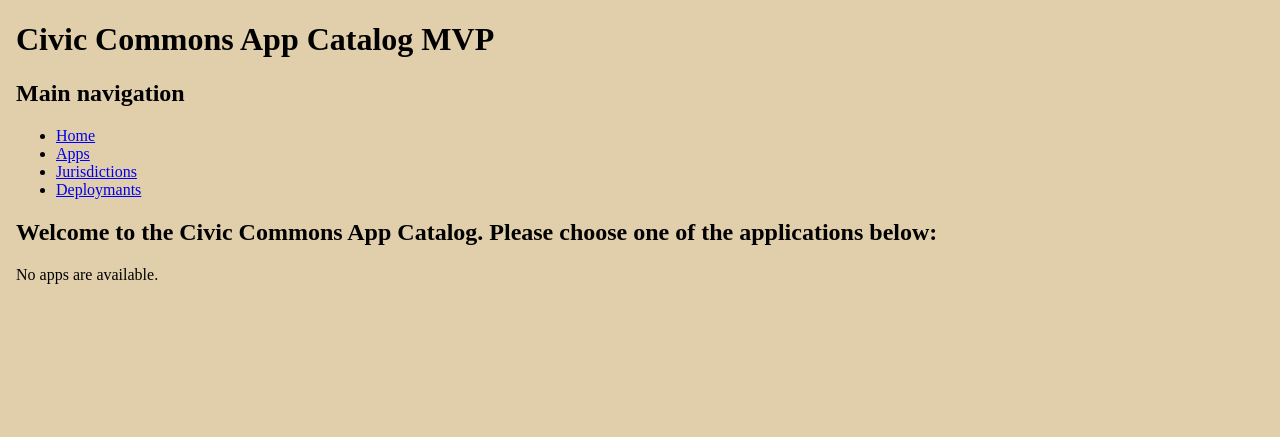
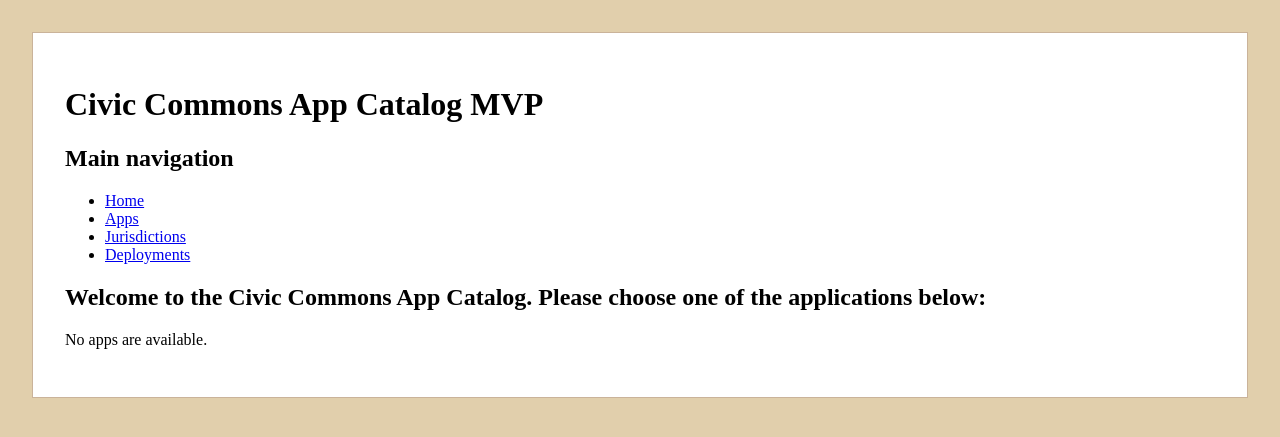
Before and after one commit to CivComs/commons_site, a Django app: page / in a window 1280 px wide. Shown: the top 437 px of the page. Run offline with Django 3.2, Linux system fonts and the light colour scheme; data that the repository does not hold is empty; parts of the project's set-up code (start-up, migrations or seed data) failed here and were passed over.

Commit message:
Minor look and feel improvement.

```diff
--- a/commons_project/static/css/style.css
+++ b/commons_project/static/css/style.css
@@ -1,4 +1,10 @@
+html {
+    background-color: #E1CFAC;
+}
+
 body {
-    background-color: #E1CFAC;
-    margin: 1em;
+    background-color: #FFF;
+    margin: 2em;
+    padding: 2em;
+    border: 1px solid #CAB39A
     }
--- a/commons_project/templates/base.html
+++ b/commons_project/templates/base.html
@@ -16,7 +16,7 @@
                     <li><a href="/">Home</a></li>
                     <li><a href="/apps/">Apps</a></li>
                     <li><a href="/j/">Jurisdictions</a></li>
-                    <li><a href="/dep/">Deploymants</a></li>
+                    <li><a href="/dep/">Deployments</a></li>
                 </ul>
             </nav>
         </header>
```
